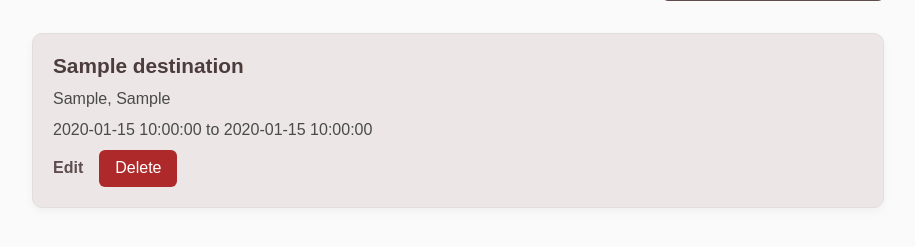
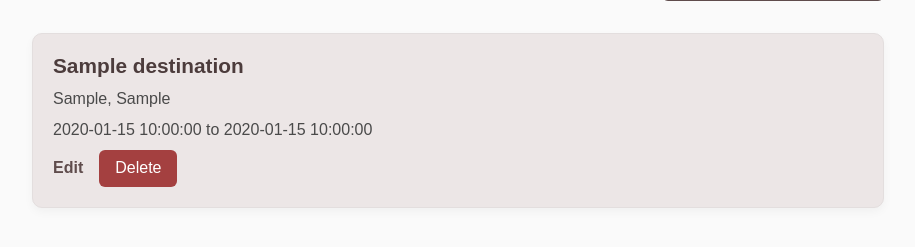
Before and after one commit to oliverlindblad/2026_1_travel, a Flask app: template templates/page_profile.html in a window 1280 px wide. Shown: the part 133-380 px from the top of the page, without its empty margins (182-1097 px from the left). Run offline with Flask 3, Linux system fonts and the light colour scheme; the template is opened without the code that fills it: most values are stand-ins (such as "Sample title", 1, 10 or a date in 2020).

Commit message:
css update

```diff
--- a/static/app.css
+++ b/static/app.css
@@ -287,12 +287,12 @@ footer {
   padding: 0.6rem 1rem;
   border: none;
   border-radius: 6px;
-  background-color: #ae2a2a;
+  background-color: #a44040;
   color: white;
   cursor: pointer;
   transition: 0.2s;
 
   &:hover {
-    background-color: #6f2d2d;
+    background-color: #ae2a2a;
   }
 }
```
Also changed, not shown: 2 other files.
